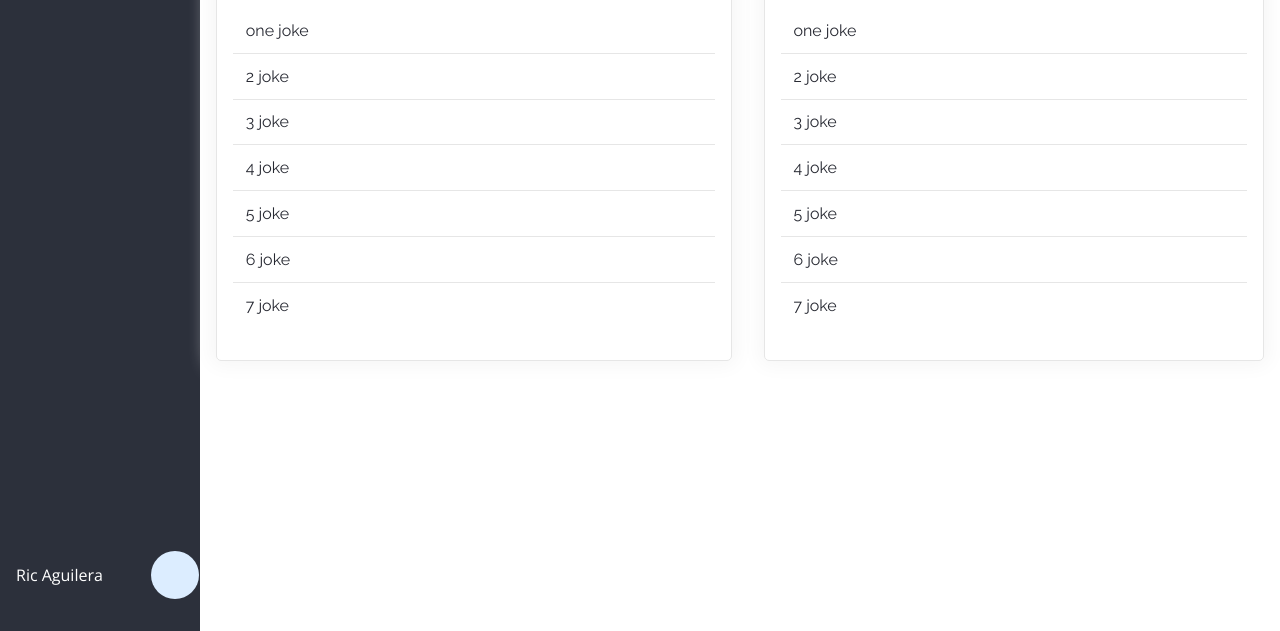
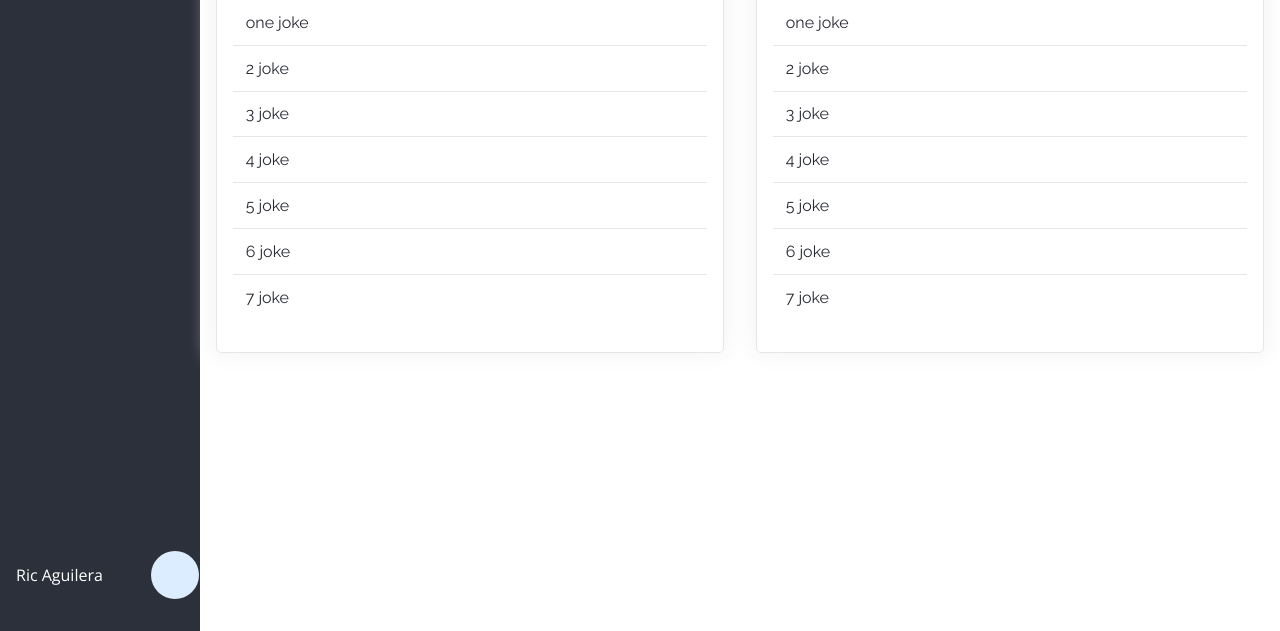
Before and after one commit to jeleputs/frontmen-fed, a React app: page / in a window 1280 px wide. Shown: the part 169-800 px from the top of the page. Built offline with nearby package versions, Linux system fonts and the light colour scheme.

Commit message:
refined styles

```diff
--- a/src/components/JokesComponent/styles.scss
+++ b/src/components/JokesComponent/styles.scss
@@ -21,6 +21,7 @@ ul {
         padding: 0.3rem 0.5rem;
         border-radius: 5px;
         margin-right: 1rem;
+
       }
     }
 
--- a/src/components/app.scss
+++ b/src/components/app.scss
@@ -43,6 +43,8 @@
       padding: 1rem;
       @include box-shadow;
       @include border('border');
+      width: 45%;
+      line-height: 2rem;
 
       h1 {
         padding: 0;
```
